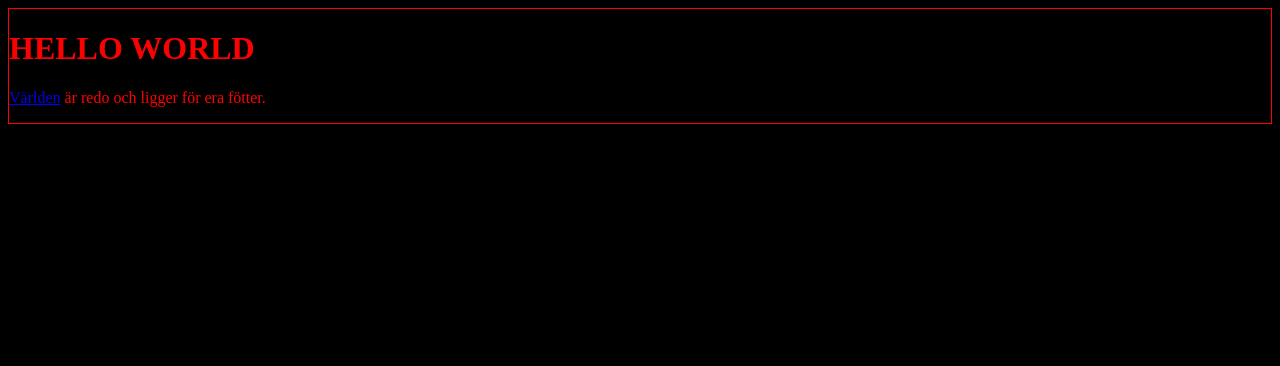
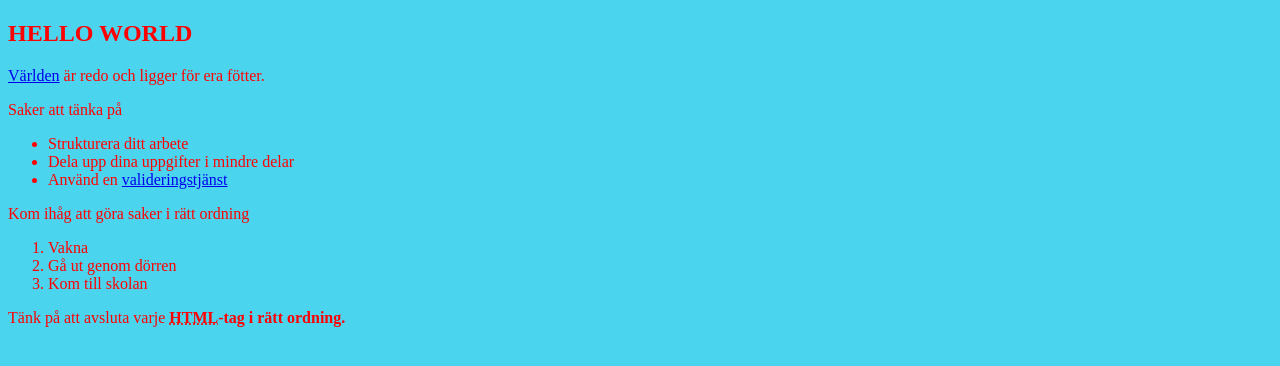
Before and after one commit to m0norail/testExemple, a plain HTML site: page index.html in a window 1280 px wide. Drawn offline with Linux system fonts and the light colour scheme.

Commit message:
Demonstrerar windowsclienten

```diff
--- a/index.html
+++ b/index.html
@@ -1,22 +1,38 @@
 <!DOCTYPE html>
 <html>
 	<head>
+		<meta http-equiv="content-type" content="text/html; charset=utf-8" />
 		<title>My first basic webpage</title>
-		<meta http-equiv="content-type" content="text/html; charset=utf-8" />
 
 		<link rel="stylesheet" type="text/css" href="style.css" media="all" />
 
 		<meta name="viewport" content="width=device-width, initial-scale=1, maximum-scale=1" />
 	</head>
 
-<body>
+<body id="xindex">
 
- <!-- Dokumentera koden så att den blir extra läslig. Kod läses oftare än att man skriver -->
- <div class="informationbox" id="helloworld">
+ <!-- Dokumentera koden så att den blir extra läslig. Kod läses oftare än den skrivs -->
+ <section class="informationbox" id="helloworld">
 	<h1>HELLO WORLD</h1>
 
 	<p><a href="http://www.wikipedia.com/">Världen</a> är redo och ligger för era fötter.</p>
- </div>
+
+	<p>Saker att tänka på</p>
+	<ul>
+		<li>Strukturera ditt arbete</li>
+		<li>Dela upp dina uppgifter i mindre delar</li>
+		<li>Använd en <a href="http://jigsaw.w3c.org/">valideringstjänst</a></li>
+	</ul>
+
+	<p>Kom ihåg att göra saker i rätt ordning</p>
+	<ol>
+		<li>Vakna</li>
+		<li>Gå ut genom dörren</li>
+		<li>Kom till skolan</li>
+	</ol>
+
+	<p>Tänk på att avsluta varje <b><abbr title="Hypertext Markup Language">HTML</abbr><b>-tag i rätt ordning.</p>
+ </section>
 
 </body>
 </html>
--- a/style.css
+++ b/style.css
@@ -10,12 +10,12 @@
 */
 
 body {
- background-color: #000;
- color: #fff;
+ background-color: #4bd4ed;
+ color: #fffff;
 }
 
-#helloworld {
- border: 1px solid #f00;
+#container {
+ border: 1px solid #ff0000;
 }
 
 .informationbox {
```
Also changed, not shown: temp.html (added, +24 -0 lines).
